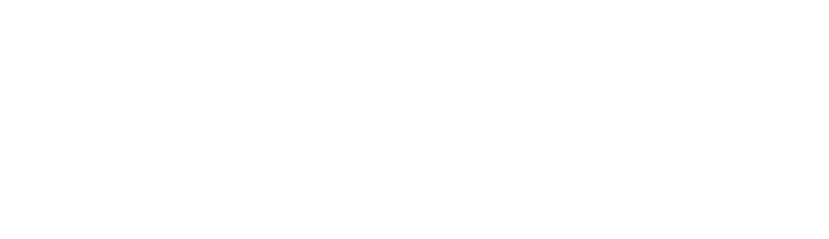
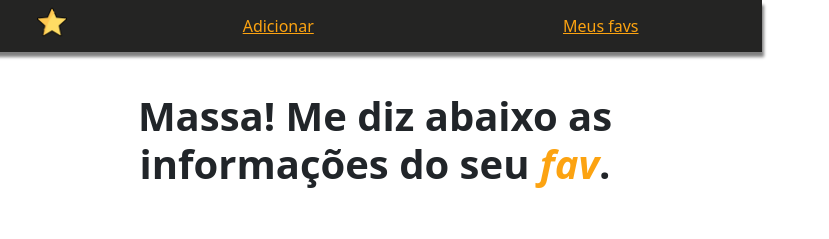
Before and after one commit to BrunoNascimentoBarbosa/chrome-extension-favs-javaScript, a browser extension: page index.html in a window 1280 px wide. Shown: the whole page, without its empty margins (0-829 px from the left). Drawn offline with nearby package versions, Linux system fonts and the light colour scheme; files that its build step writes are made by us from their sources.

Commit message:
navbar implementada

```diff
--- a/index.html
+++ b/index.html
@@ -5,7 +5,7 @@
     <meta http-equiv="X-UA-Compatible" content="IE=edge">
     <meta name="viewport" content="width=device-width, initial-scale=1.0">
     <!-- Lincando arquivo CSS-->
-    <link rel="stylesheet" href="style/style.css">
+    <link rel="stylesheet" href="styles/style.css">
     <!-- Importando fonte Red Hat Display-->
     <link rel="preconnect" href="https://fonts.googleapis.com">
     <link rel="preconnect" href="https://fonts.gstatic.com" crossorigin>
@@ -15,9 +15,29 @@
     <title>Favs</title>
 </head>
 <body>
+    <div id="navbar" class="row">
+        <div class="col-2">
+            <img src="assets/icon.png" width="30">
+        </div>
+        <div class="col">
+            <div class="row">
+                <div class="col">
+                    <button id="btnPageAdd" class="btn btn-link">Adicionar</button>
+                </div>
+                <div class="col">
+                    <button id="btnPageSearch" class="btn btn-link">Meus favs</button>
+                </div>
+            </div>
+        </div>
+    </div>
 
+    <div id="add-page" class="content">
+        <h1>Massa! Me diz abaixo as informações do seu <i>fav</i>.</h1>
+    </div>
 
-
+    <div id="search-page" class="content" style="display:none;">
+      <h1> Retome a partir do <i>fav</i>que você adicionou.</h1>
+    </div>
 
     <script src="scripts/script.js"></script>
     <script src="scripts/bootstrap.js"></script>
--- a/scripts/script.js
+++ b/scripts/script.js
@@ -0,0 +1,19 @@
+
+ var btnPageAdd = document.getElementById("btnPageAdd");
+ var btnPageSearch = document.getElementById("btnPageSearch");
+
+ var pageAdd = document.getElementById("add-page");
+ var pageSearch = document.getElementById("search-page");
+
+ btnPageAdd.addEventListener("click", showAddPage);
+ btnPageSearch.addEventListener("click", showSearchPage);
+
+ function showAddPage(){
+     pageAdd.style.display = "none";
+     pageSearch.style.display = "block";
+ }
+
+ function showSearchPage(){
+     pageAdd.style.display = "block";
+     pageSearch.style.display = "none";
+ }
--- a/styles/style.css
+++ b/styles/style.css
@@ -1,3 +1,35 @@
 body {
+    width: 750px;
+    overflow-x:hidden !important;
     font-family: 'Red Hat Display', sans-serif;
+
 }
+
+h1{
+    font-weight: bold !important;
+    padding: 0px 60px;
+}
+
+i{
+    color: #FCA311;
+}
+
+#navbar {
+    background-color: #242423;
+    padding: 7px 0px;
+    box-shadow: 2px 5px 3px grey;
+    font-size: large;
+    justify-content: center;
+    text-align: center;
+}
+
+.btn-link {
+    color: #FCA311 !important;
+
+}
+
+.content {
+    padding: 40px 50px;
+    justify-content: center;
+    text-align: center;
+ }
```
